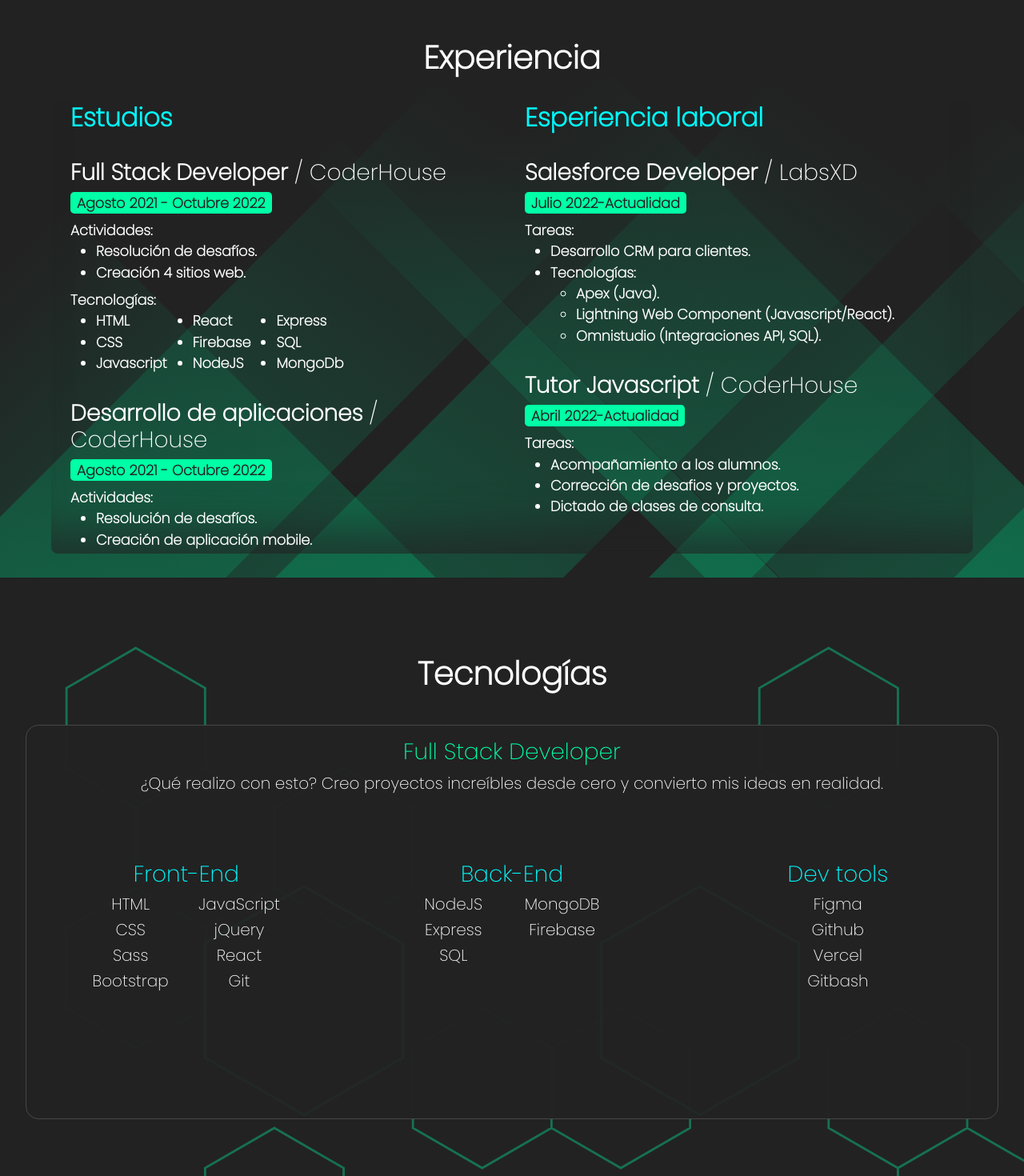
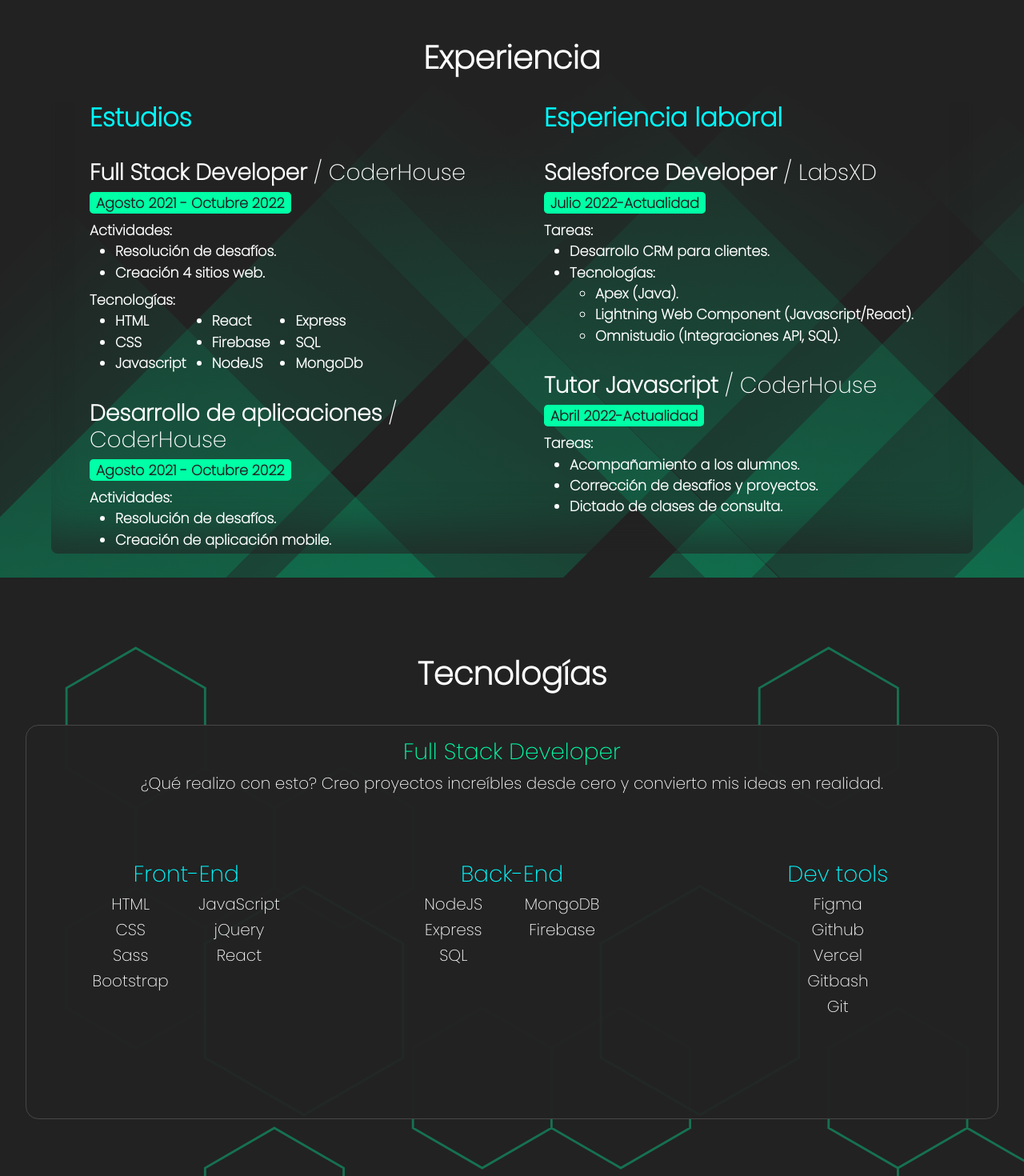
Before and after one commit to Mati1999/MyPorfolio, a React (Vite) app: page / in a window 1280 px wide. Shown: the part 1678-3148 px from the top of the page at 80% size. Built offline with nearby package versions, Linux system fonts and the light colour scheme.

Commit message:
Links varios

```diff
--- a/src/components/Tech.jsx
+++ b/src/components/Tech.jsx
@@ -25,7 +25,6 @@ const Tech = () => {
                                     <h5>JavaScript</h5>
                                     <h5>jQuery</h5>
                                     <h5>React</h5>
-                                    <h5>Git</h5>
                                 </div>
                             </div>
                         </div>
@@ -51,6 +50,7 @@ const Tech = () => {
                                     <h5>Github</h5>
                                     <h5>Vercel</h5>
                                     <h5>Gitbash</h5>
+                                    <h5>Git</h5>
                                 </div>
                             </div>
                         </div>
--- a/src/scss/Experience.scss
+++ b/src/scss/Experience.scss
@@ -48,7 +48,7 @@
         &--section {
             @include medidas(50%, 100%);
             overflow-y: auto;
-            padding: 0 0.5rem;
+            padding: 0 2rem;
             @include mobile {
                 @include medidas(100%, 100%);
                 overflow: hidden;
```
